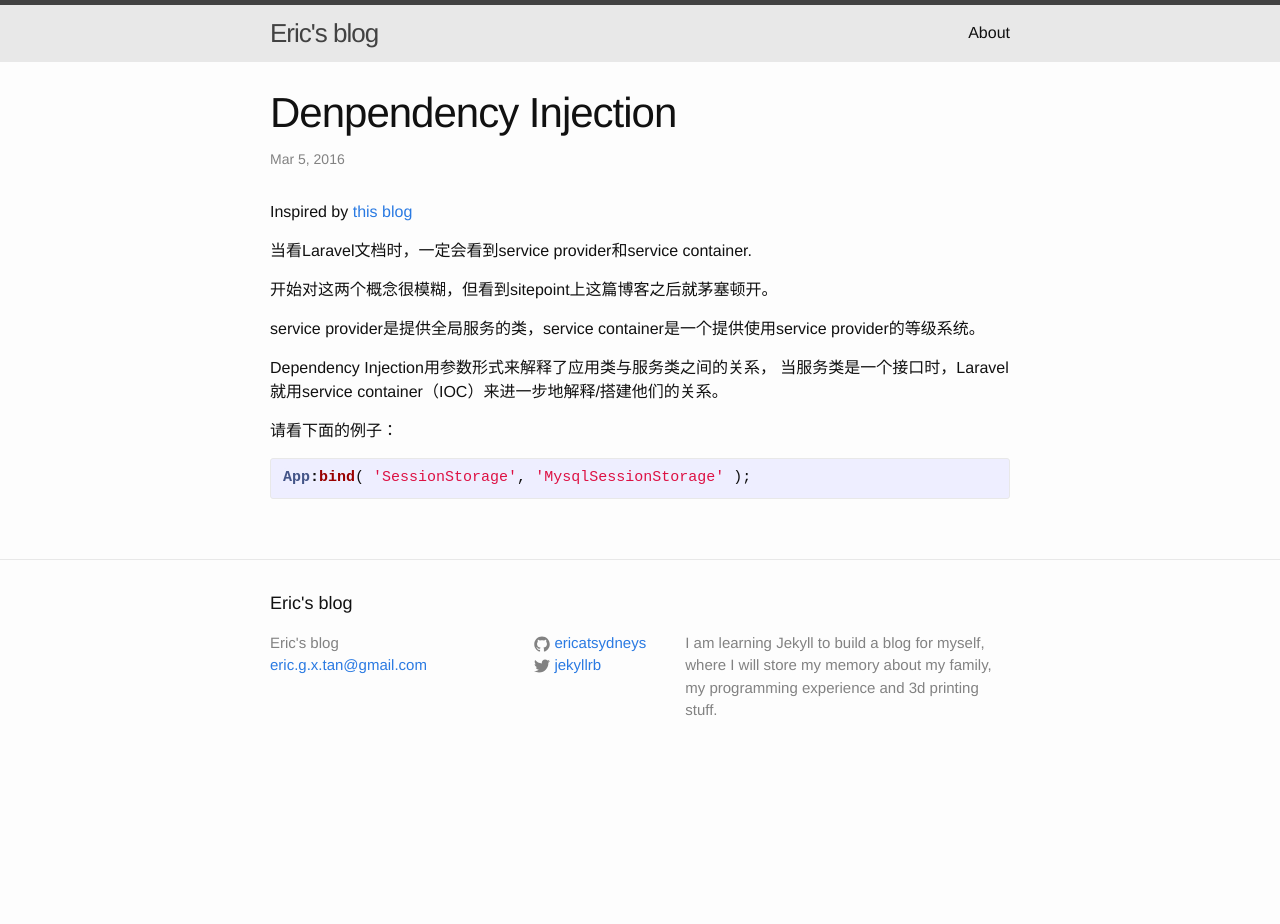
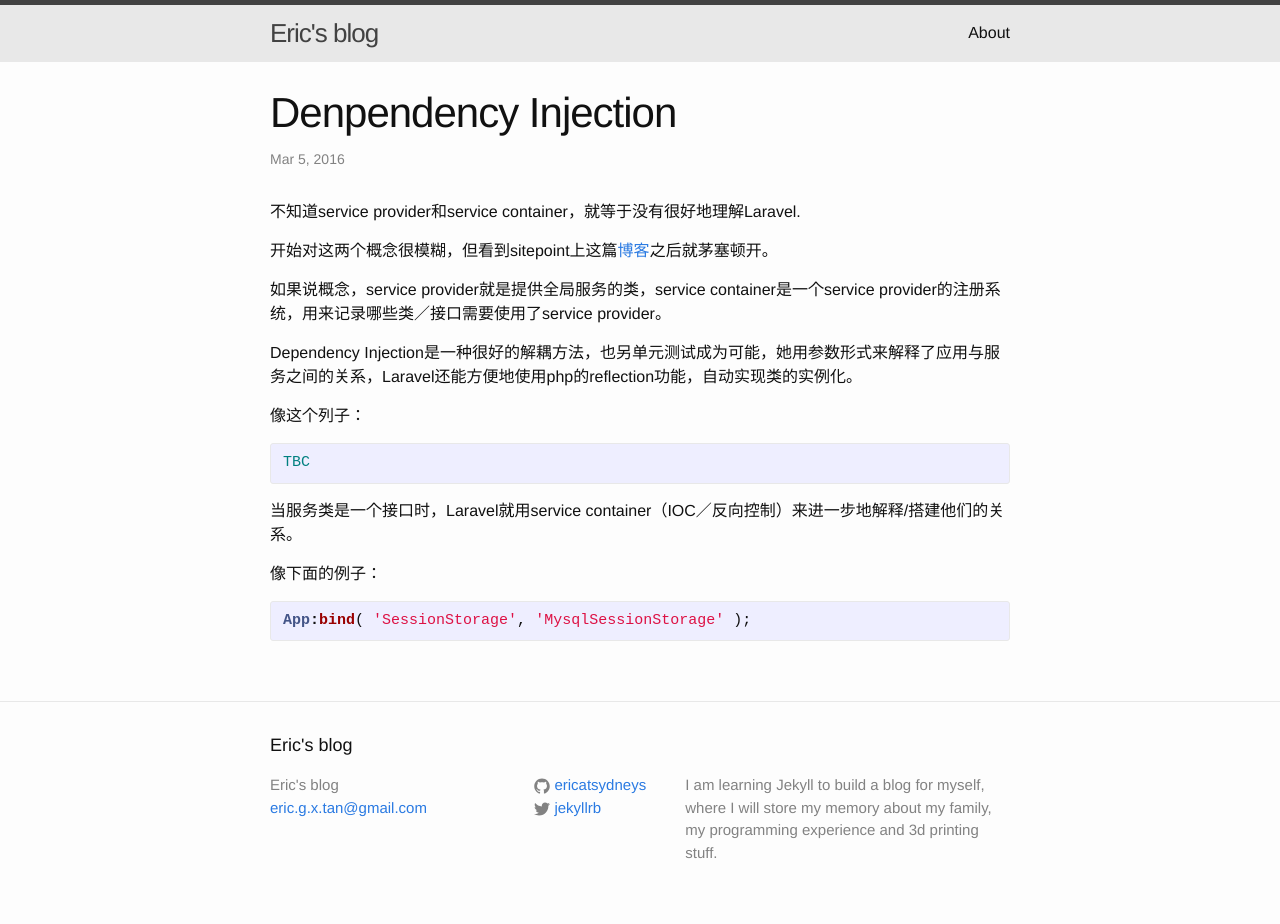
Before and after one commit to ericatsydney/ericatsydney.github.io, a Jekyll site: the page built from _posts/2016-03-05-dependency-injection.markdown, in a window 1280 px wide. Built offline with Jekyll 4.4.1, drawn with Linux system fonts in a browser that asks for light colours; before the commit the page ends 900 px from its top, so only the background shows below that.

Commit message:
Updated a post.

```diff
--- a/_posts/2015-12-21-grow-up-with-kids.markdown
+++ b/_posts/2015-12-21-grow-up-with-kids.markdown
@@ -6,4 +6,4 @@ categories: Family
 ---
 下班回家，还要喂女儿吃饭，刷碗，给女儿洗澡，讲睡前故事，好彩的话还要以身作则和她一起收拾玩具，累到趴下的一霎那就会想究竟养儿为的是神马？
 
-过去农耕社会，人就是生产力，人力就是财富，撑到孩子们能自力更新了，就可以有点回报了吧。现在啃老这么普遍，如果还要想着养儿防老，似乎不靠谱。就算万一有个能干又感恩的孩子，因为代沟和生活习惯的不同，愿意和老人生活在同一屋檐下的年轻人又有多少呢？
+过去农耕社会，人就是生产力，人力就是财富，撑到孩子们能自力更新了，就可以有点回报了吧。现在啃老这么普遍，如果还要想着养儿防老，似乎不靠谱。就算万一有个能干又感恩的孩子，因为代沟和生活习惯的不同，愿意和老人生活在同一屋檐下的年轻人又有多少呢 ？
--- a/_posts/2016-03-05-dependency-injection.markdown
+++ b/_posts/2016-03-05-dependency-injection.markdown
@@ -5,17 +5,22 @@ date:   2016-03-05 22:00:52 +1000
 categories: Promgramming
 ---
 
-Inspired by <a target="_blank" href='http://www.sitepoint.com/dependency-injection-laravels-ioc/'>this blog</a>
+不知道service provider和service container，就等于没有很好地理解Laravel.
 
-当看Laravel文档时，一定会看到service provider和service container.
+开始对这两个概念很模糊，但看到sitepoint上这篇<a target="_blank" href='http://www.sitepoint.com/dependency-injection-laravels-ioc/'>博客</a>之后就茅塞顿开。
 
-开始对这两个概念很模糊，但看到sitepoint上这篇博客之后就茅塞顿开。
+如果说概念，service provider就是提供全局服务的类，service container是一个service provider的注册系统，用来记录哪些类／接口需要使用了service provider。
 
-service provider是提供全局服务的类，service container是一个提供使用service provider的等级系统。
+Dependency Injection是一种很好的解耦方法，也另单元测试成为可能，她用参数形式来解释了应用与服务之间的关系，Laravel还能方便地使用php的reflection功能，自动实现类的实例化。
 
-Dependency Injection用参数形式来解释了应用类与服务类之间的关系， 当服务类是一个接口时，Laravel就用service container（IOC）来进一步地解释/搭建他们的关系。
+ 像这个列子：
+{% highlight php %}
+TBC
+{% endhighlight %}
 
- 请看下面的例子：
+当服务类是一个接口时，Laravel就用service container（IOC／反向控制）来进一步地解释/搭建他们的关系。
+
+ 像下面的例子：
 
 {% highlight php %}
 App:bind( 'SessionStorage', 'MysqlSessionStorage' );
```
